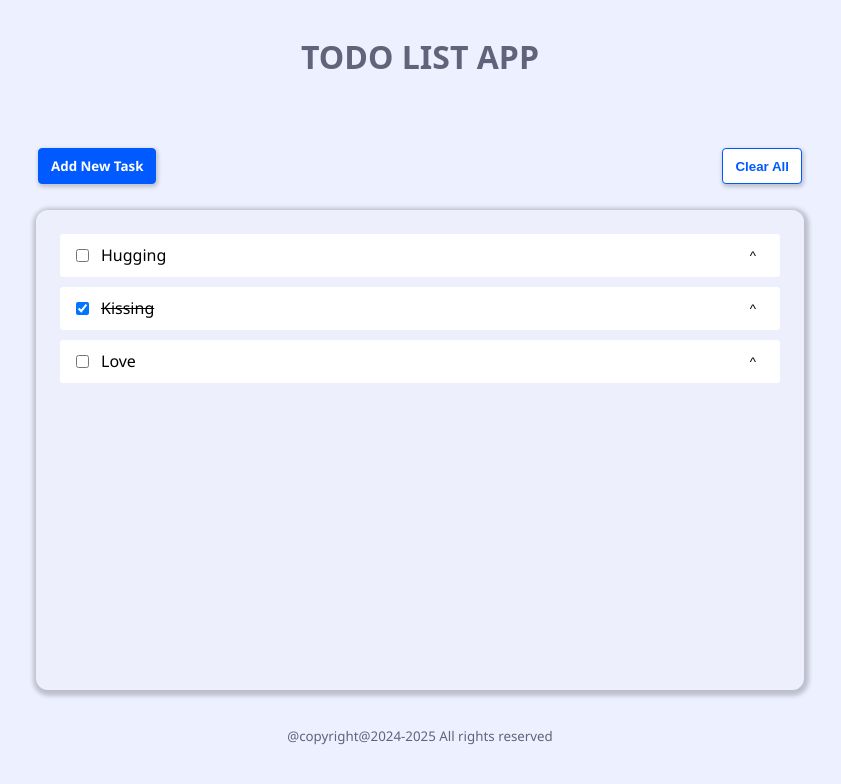
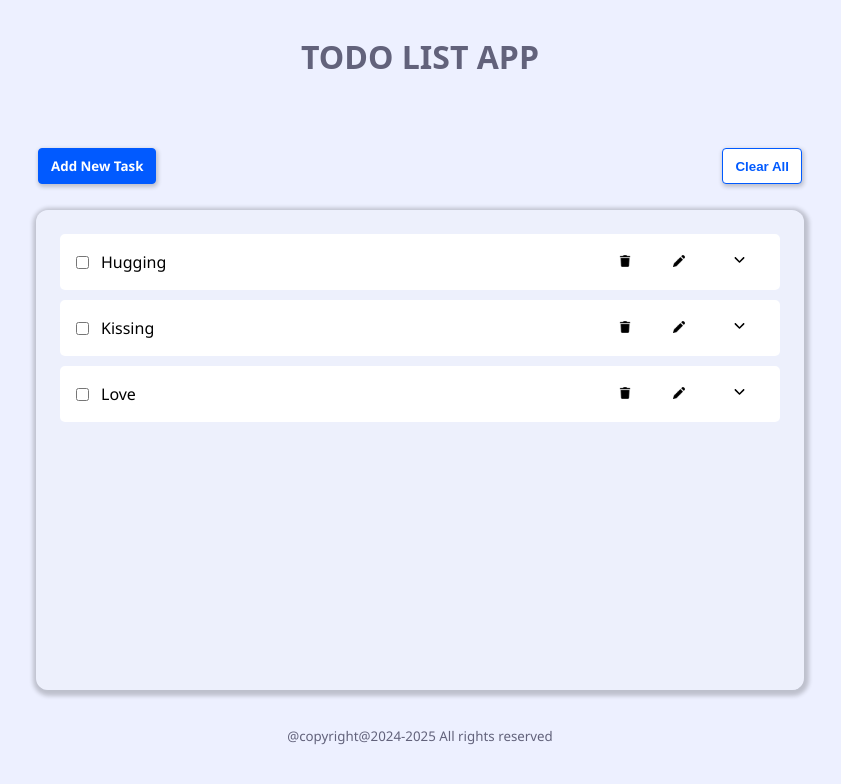
Before and after one commit to 11804800/todolist, a React (Vite) app: page / in a window 1280 px wide. Shown: the top 784 px of the page, without its empty margins (220-1061 px from the left). Built offline with nearby package versions, Linux system fonts and the light colour scheme.

Commit message:
Delete/update btn ui

```diff
--- a/src/App.css
+++ b/src/App.css
@@ -59,7 +59,7 @@
 {
     padding: 8px;
     border-radius: 4px;
-    width:90%;
+    width:100%;
     border:none;
     box-shadow: 1px 2px 4px 1px rgba(0,0,0,.2);
     border: 1px solid rgb(1, 90, 255);
@@ -250,26 +250,70 @@
 .item-container
 {
     display: flex;
+    flex-direction: column;
     gap:12px;
     justify-content: space-between;
     background: white;
     padding: 10px 16px;
-    border-radius: 3px;
+    border-radius: 5px;
 }
 
-.item-container div
+.item-tags
 {
     display: flex;
     gap:12px;
+    justify-content: space-between;
+    align-items: center;
+}
+
+.item-name
+{
+    display: flex;
+    justify-content: start;
+    align-items: center;
+    gap:12px;
+}
+
+.item-btns
+{
+    display: flex;
+    gap:18px;
 }
 
 
-.toggle-desc
+.item-btns button
 {
-    padding: 4px 8px;
-    border:none;
-    background: transparent;
+    background-color: transparent;
+    padding: 4px 12px;
+    border: none;
 }
+
+.item-btns button:hover
+{
+    background: #e0e0ed;
+}
+
+.item-btns button:active
+{
+    background: #f2f2f6;
+}
+
+
+.caret-img
+{
+    transition: all ease-in .2s;
+}
+
+.item-description
+{
+    background:#f2f2f6;
+    padding: 6px 8px;
+    border-radius: 4px;
+    transition: all ease-in .5s;
+    display: none;
+}
+
+
 
 .footer
 {
--- a/src/components/AddNewModal.jsx
+++ b/src/components/AddNewModal.jsx
@@ -1,8 +1,8 @@
+import React from "react";
 const AddNewModal = (props) => {
 
   function OnFormSubmit(event) {
     event.preventDefault();
-    console.log(event.target.name.value);
     props.AddNew(event.target.name.value,event.target.description.value);
     form.reset();
     props.ToggleModal();
--- a/src/components/ToDoItem.jsx
+++ b/src/components/ToDoItem.jsx
@@ -1,15 +1,49 @@
-const ToDoItem=(props)=>{
-    return (
-        <div className="item-container" key={props.item.id}>
-            <div >
-              <input type="checkbox" checked={props.item?.completed}/>
-              <p style={{textDecoration:`${props.item?.completed ? "line-through" : "none"}`}}>{props.item.name}</p>
-            </div>
-            <button className="toggle-desc">
-                ^
-            </button>
+import { useState } from "react";
+
+const ToDoItem = (props) => {
+  const [visible, setvisible] = useState(false);
+  return (
+    <div className="item-container" key={props.item.id}>
+      <div className="item-tags">
+        <div className="item-name">
+          <input type="checkbox" />
+          <p>{props.item?.name}</p>
         </div>
-    )
-}
+        <div className="item-btns">
+          <button>
+            <img
+              src="./trash-bin.png"
+              width="12"
+              height="12"
+              alt="delete-btn"
+            />
+          </button>
+          <button>
+            <img src="./pencil.png" width="12" height="12" alt="edit-btn" />
+          </button>
+          <button
+            className="caret-btn"
+            onClick={() => {
+              setvisible(!visible);
+            }}
+
+          >
+            <img
+              src="./caret-down.svg"
+              width="25"
+              height="25"
+              alt="caret-btn"
+              style={{rotate:`${visible ? "180deg":"0deg"}`}}
+              className="caret-img"
+            />
+          </button>
+        </div>
+      </div>
+      <div className="item-description" style={{display:`${visible ? "flex":"none"}`}}>
+        <p>{props.item?.description}</p>
+      </div>
+    </div>
+  );
+};
 
 export default ToDoItem;
```
Also changed, not shown: public/0_rgxBZQVyrT1iiLIA.webp (added), public/caret-down.svg (renamed from public/caret-down-svgrepo-com.svg).
